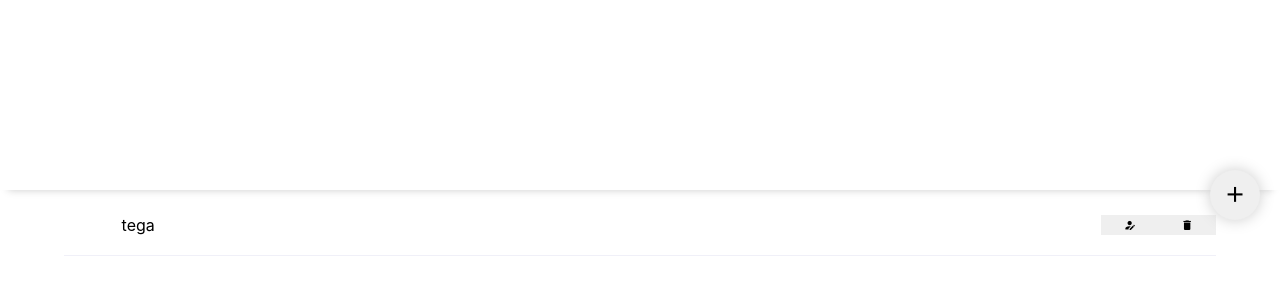
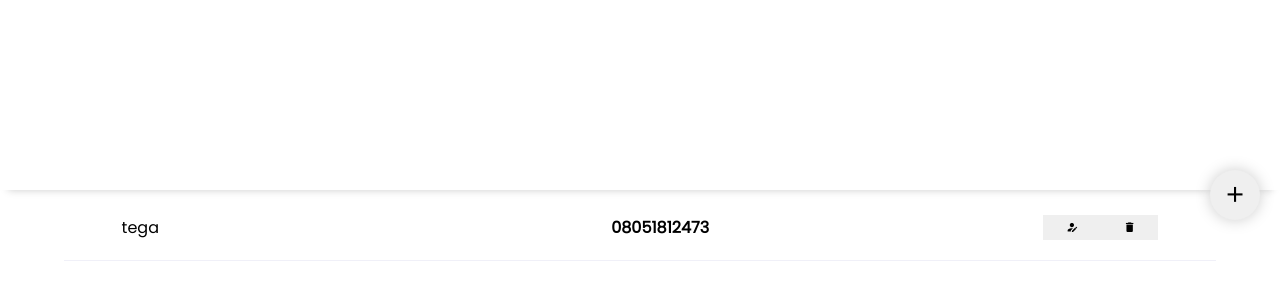
Before and after one commit to codebarz/react-contact-listing, a React (Create React App) app: page / in a window 1280 px wide. Shown: the part 50-350 px from the top of the page. Built offline with nearby package versions, Linux system fonts and the light colour scheme.

Commit message:
Changed font-family to Poppins

```diff
--- a/public/index.html
+++ b/public/index.html
@@ -24,6 +24,10 @@
       rel="stylesheet"
       href="//cdn.materialdesignicons.com/3.7.95/css/materialdesignicons.min.css"
     />
+    <link
+      href="https://fonts.googleapis.com/css?family=Poppins&display=swap"
+      rel="stylesheet"
+    />
 
     <title>React App</title>
   </head>
--- a/src/App.css
+++ b/src/App.css
@@ -5,6 +5,7 @@
 html,
 body {
   height: 100%;
+  font-family: 'Poppins', sans-serif;
 }
 #root,
 .App {
--- a/src/Components/List/List.css
+++ b/src/Components/List/List.css
@@ -7,7 +7,7 @@
 }
 .single-list span {
   font-size: 16px;
-  flex: 0 0 85%;
+  flex: 0 0 37.5%;
   margin-left: 5%;
 }
 .single-list button {
@@ -15,3 +15,6 @@
   border: none;
   flex: 0 0 5%;
 }
+.contact-number {
+  font-weight: bold;
+}
--- a/src/Components/List/List.js
+++ b/src/Components/List/List.js
@@ -8,7 +8,8 @@ function List() {
   if (!editState.editing) {
     return (
       <div className="single-list">
-        <span>tega</span>
+        <span className="contact-name">tega</span>
+        <span className="contact-number">08051812473</span>
         <button>
           <i className="mdi mdi-account-edit" />
         </button>
```
